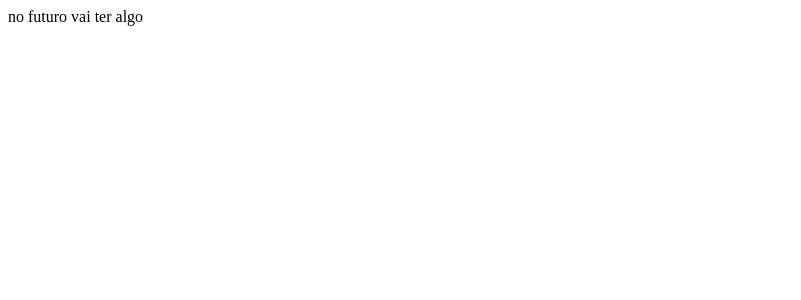
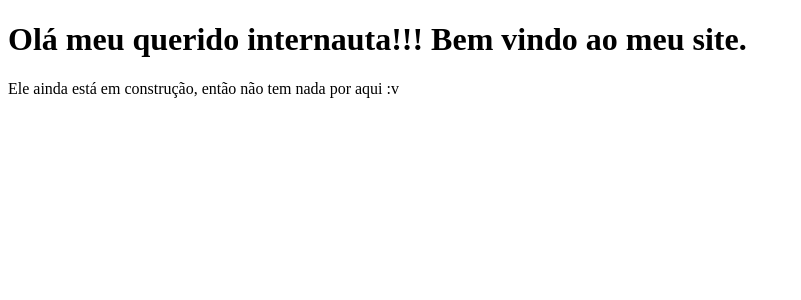
Before and after one commit to Tugasdev/clone-tab-news, a Next.js app: page / in a window 1280 px wide. Shown: the top 300 px of the page, without its empty margins (0-801 px from the left). Built offline with nearby package versions, Linux system fonts and the light colour scheme.

Commit message:
Changed main index page

```diff
--- a/pages/index.js
+++ b/pages/index.js
@@ -1,7 +1,8 @@
 function Home() {
   return (
     <>
-      <p1>no futuro vai ter algo</p1>
+      <h1>Olá meu querido internauta!!! Bem vindo ao meu site.</h1>
+      <p1>Ele ainda está em construção, então não tem nada por aqui :v</p1>
     </>
   );
 }
```
